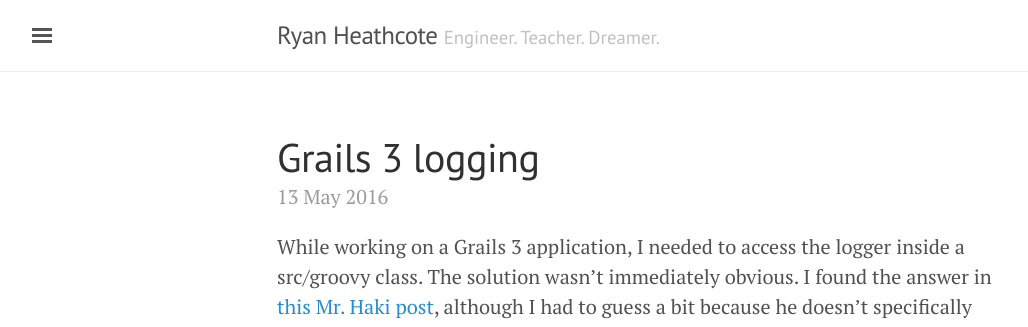
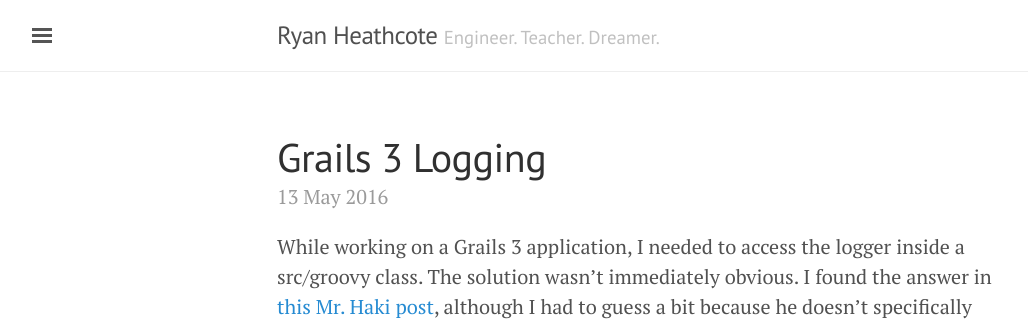
Before and after one commit to slackboxster/slackboxster.github.io, a Jekyll site: the page built from _posts/2016-05-13-grails-3-logging-in-src.md, in a window 1280 px wide. Shown: the top 327 px of the page, without its empty margins (3-1031 px from the left). Built offline with Jekyll 4.4.1, drawn with Linux system fonts in a browser that asks for light colours.

```diff
--- a/_posts/2016-05-13-grails-3-logging-in-src.md
+++ b/_posts/2016-05-13-grails-3-logging-in-src.md
@@ -1,6 +1,6 @@
 ---
 layout: post
-title: Grails 3 logging
+title: Grails 3 Logging
 ---
 
 While working on a Grails 3 application, I needed to access the logger inside a src/groovy class. The solution wasn't immediately obvious. I found the answer in [this Mr. Haki post](http://mrhaki.blogspot.com/2011/04/groovy-goodness-inject-logging-using.html), although I had to guess a bit because he doesn't specifically mention logback (or grails, for that matter) in that post. The answer is to add the `@Slf4j` annotation to the class.
```
